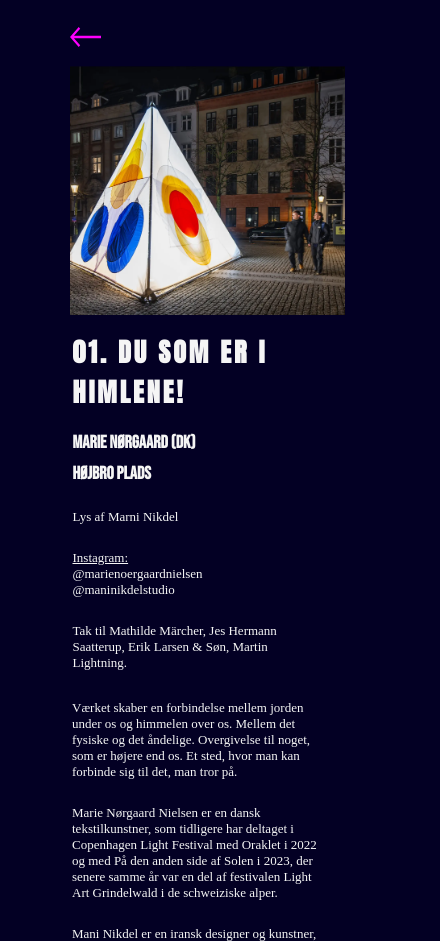
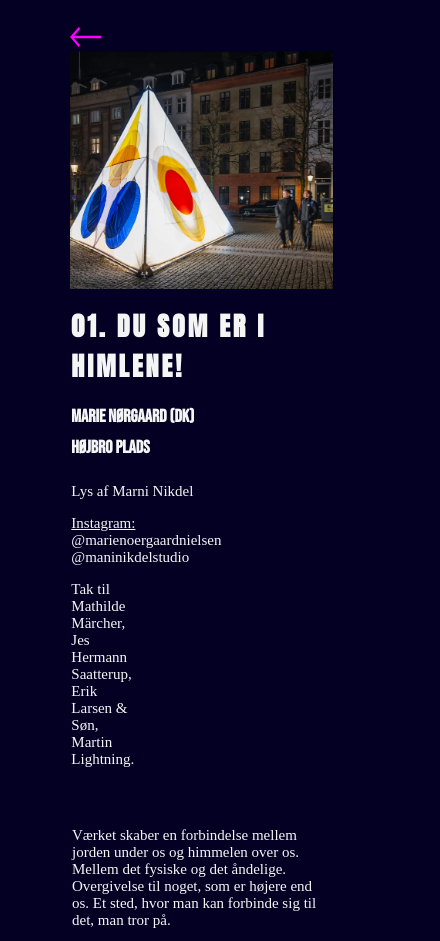
Before and after one commit to LivBirkeholm/cfl, an Astro site: page /vaerker in a window 390 px wide. Shown: the part 120-1061 px from the top of the page, 440 px wide, since content can reach past the window. Built offline with nearby package versions, Linux system fonts and the light colour scheme; Astro itself is replaced by a stand-in of ours; a web font is replaced by a local one.

Commit message:
små ting

```diff
--- a/src/components/Footer.astro
+++ b/src/components/Footer.astro
@@ -45,6 +45,9 @@ a{
 .info{
     text-align: center;
 }
+p{
+    font-size: 15px;
+}
 }
 @media (min-width:800px){
     .info{
--- a/src/components/Singleview.astro
+++ b/src/components/Singleview.astro
@@ -5,30 +5,29 @@
     <div class="grid_1_1">
         <div>
         <a href="/oversigt"><img class="arrow" src="/arrow.svg" alt="billede af en pil"></a>
-        <img class="himlen" src="/himlen.webp" alt="billede af værket Du som er i himlene">
+        <img class="billede" src="/himlen.webp" alt="billede af værket Du som er i himlene">
         </div>
         <div class="teksten">
             <h1>01. DU SOM ER I HIMLENE!</h1>
-            <h2 class="marie">MARIE NØRGAARD (DK)</h2>
+            <h2 class="navn">MARIE NØRGAARD (DK)</h2>
             <h2>HØJBRO PLADS</h2>
             <p class="lys_af">Lys af Marni Nikdel</p>
             <p class="insta">Instagram:</p>
             <p>@marienoergaardnielsen</p>
-            <p class="manini">@maninikdelstudio</p>
+            <p class="link">@maninikdelstudio</p>
             <p class="tak">Tak til Mathilde Märcher, Jes Hermann Saatterup, Erik Larsen & Søn, Martin Lightning. </p>
         </div>
     </div>
 
     <div class="tekst">
-        <p class="buttom">Værket skaber en forbindelse mellem jorden under os og himmelen over os. Mellem det fysiske og det åndelige. Overgivelse til noget, som er højere end os. Et sted, hvor man kan forbinde sig til det, man tror på.</p>
-        <p class="buttom">Marie Nørgaard Nielsen er en dansk tekstilkunstner, som tidligere har deltaget i Copenhagen Light Festival med Oraklet i 2022 og med På den anden side af Solen i 2023, der senere samme år var en del af festivalen Light Art Grindelwald i de schweiziske alper.</p>
+        <p class="bottom">Værket skaber en forbindelse mellem jorden under os og himmelen over os. Mellem det fysiske og det åndelige. Overgivelse til noget, som er højere end os. Et sted, hvor man kan forbinde sig til det, man tror på.</p>
+        <p class="bottom">Marie Nørgaard Nielsen er en dansk tekstilkunstner, som tidligere har deltaget i Copenhagen Light Festival med Oraklet i 2022 og med På den anden side af Solen i 2023, der senere samme år var en del af festivalen Light Art Grindelwald i de schweiziske alper.</p>
         <p>Mani Nikdel er en iransk designer og kunstner, bosat i Århus. Han har deltaget på Copenhagen Light Festival de seneste to år med Transcendence i 2022 og Terra i 2023.</p>
     </div>
 </article>
 
 
 <style>
-
     h1{
         font-size: 35px;
         margin: 0;
@@ -36,61 +35,40 @@
         padding-top: 10px;
         letter-spacing: 3px;
     }
-
     h2{
         font-size: 27px;
         margin: 0;
     }
-
     p{
         font-size: 23px;
         font-family:"Hiragino Kaku Gothic Pro";
         margin: 0;
     }
-
-    .arrow{
-        padding-bottom: 15px;
-    }
-
-    .himlen{
-        max-width: 110%;
-    }
-
     .teksten{
         padding-left: 11%;
     }
-
-    .marie{
+    .navn{
         padding-top: 30px;
         padding-bottom: 10px;
     }
-
     .lys_af{
         padding-top: 25px;
         padding-bottom: 35px;
     }
-
     .insta{
         text-decoration: underline;
     }
-
-    .manini{
+    .link, .bottom{
         padding-bottom: 35px;
     }
-
     .tak{
         padding-right: 200px;
     }
-
     .tekst{
         margin: 65px;
 
     }
-
-    .buttom{
-       padding-bottom: 35px;
-    }
-.grid_1_1{
+    .grid_1_1{
     display: grid;
     grid-template-columns: 1fr 1fr;
     gap: 2.5%;
@@ -112,50 +90,30 @@
         padding-top: 10px;
         letter-spacing: 3px;
     }
-
     h2{
         font-size: 18px;
         margin: 0;
     }
-
     p{
-        font-size: 13px;
+        font-size: 15px;
         font-family:"Hiragino Kaku Gothic Pro";
         margin: 0;
     }
-
     .arrow{
         width: 31px;
     }
-
     .teksten{
         padding-left: 1%;
     }
-
-    .marie{
+    .navn{
         padding-top: 0;
     }
-
-    .lys_af{
-        padding-bottom: 25px;
+    .lys_af, .link, .bottom{
+        padding-bottom: 15px;
     }
-
-    .manini{
-        padding-bottom: 25px;
-    }
-
-    .tak{
-        padding-right: 0;
-    }
-
     .tekst{
         margin: 32px;
-
-    }
-
-    .buttom{
-        padding-bottom: 25px;
+        padding-top: 30px;
     }
 }
-
 </style>
```
